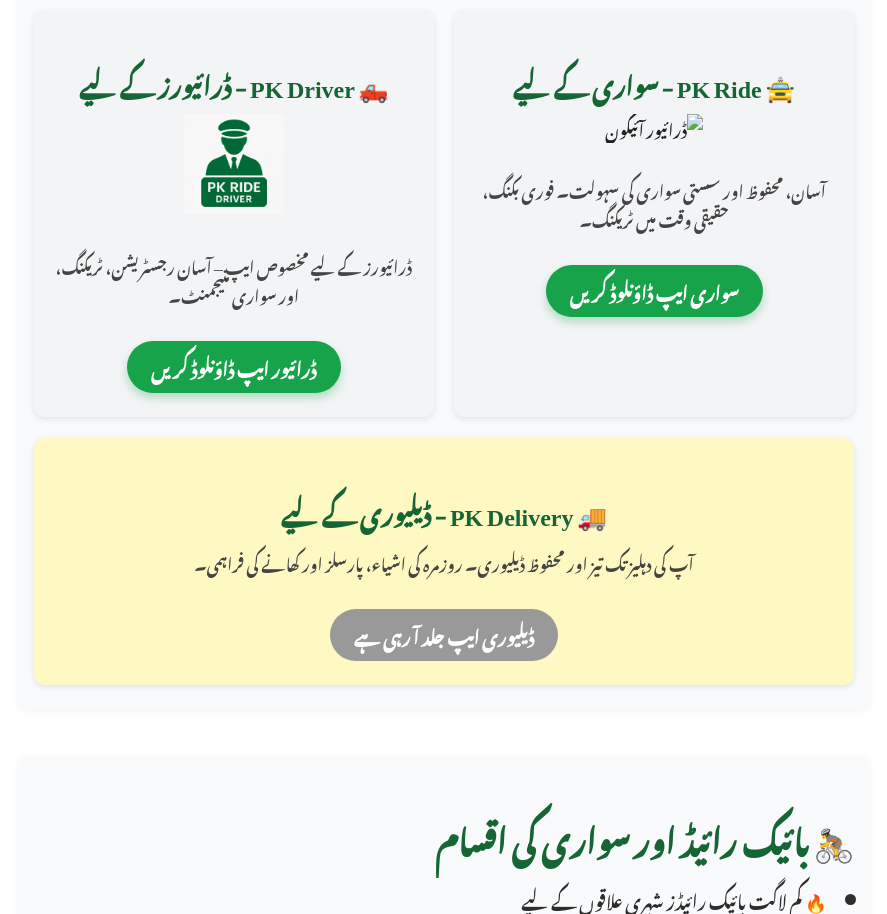
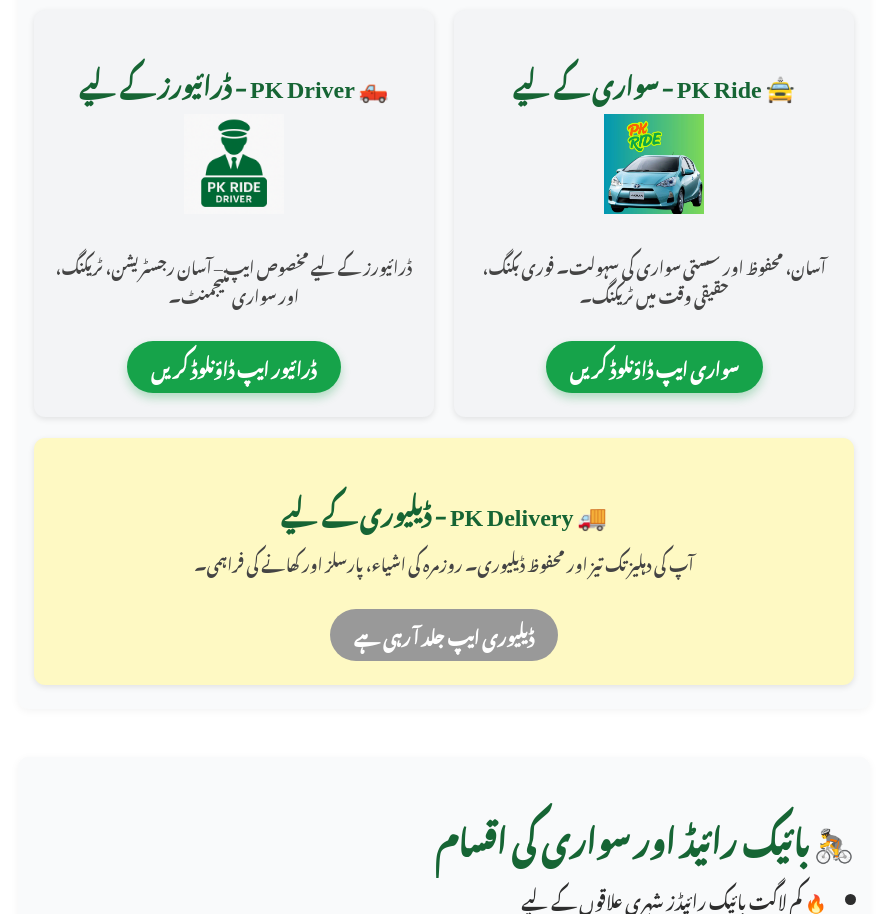
Before and after one commit to FAHEEM2015/pkride-website, a plain HTML site: page index.html in a window 1280 px wide. Shown: the part 3571-4485 px from the top of the page, without its empty margins (196-1083 px from the left). Drawn offline with Linux system fonts and the light colour scheme; a web font is replaced by a local one.

Commit message:
Update index.html

```diff
--- a/index.html
+++ b/index.html
@@ -363,7 +363,7 @@
     <!-- سواری ایپ -->
     <div class="app-box">
       <h3>🚖 PK Ride - سواری کے لیے</h3>
-      <img src="pkride-main.jpj" alt="ڈرائیور آئیکون" style="width: 100px; height: auto; margin-bottom: 1rem;" />
+      <img src="car.jpg" alt="ڈرائیور آئیکون" style="width: 100px; height: auto; margin-bottom: 1rem;" />
       <p>آسان، محفوظ اور سستی سواری کی سہولت۔ فوری بکنگ، حقیقی وقت میں ٹریکنگ۔</p>
       <a href="https://github.com/saleem-pixel/pkride-website/releases/download/v1.1/app-release.apk" class="button" download>سواری ایپ ڈاؤنلوڈ کریں</a>
     </div>
```
